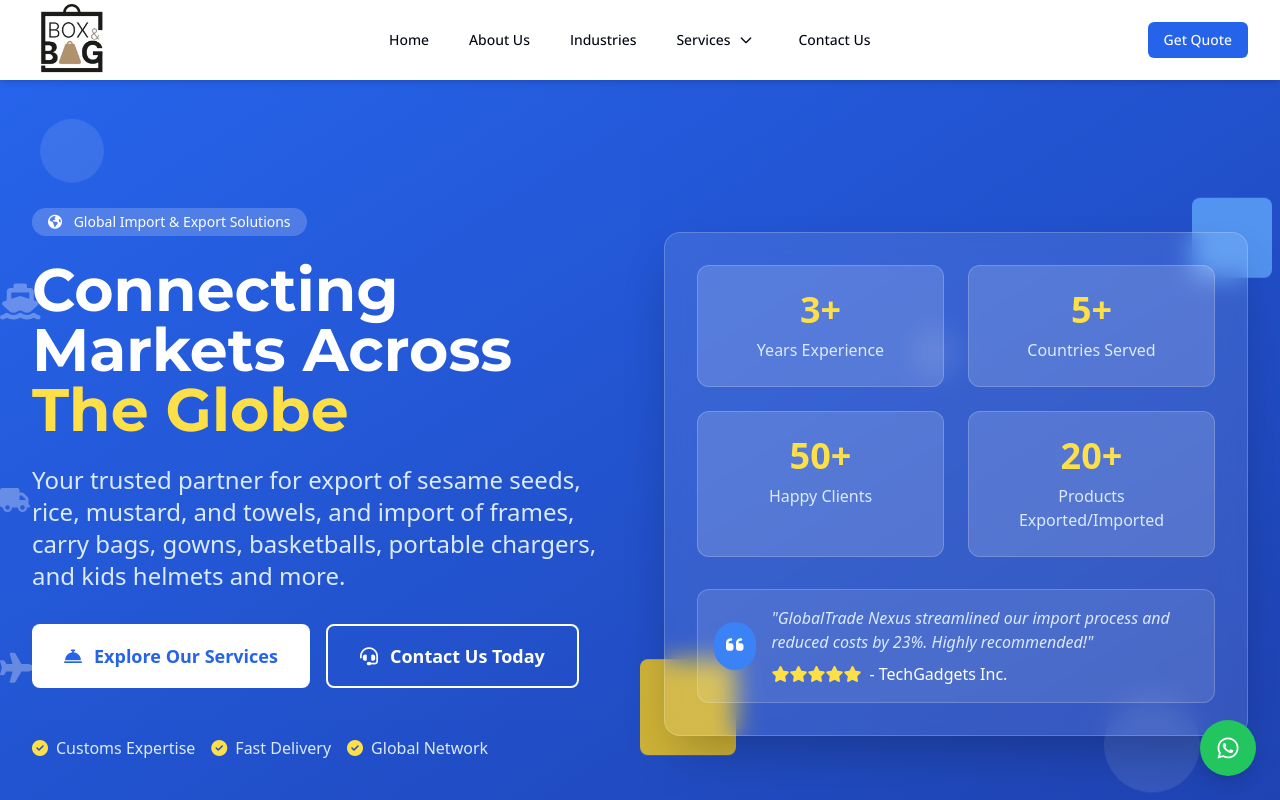
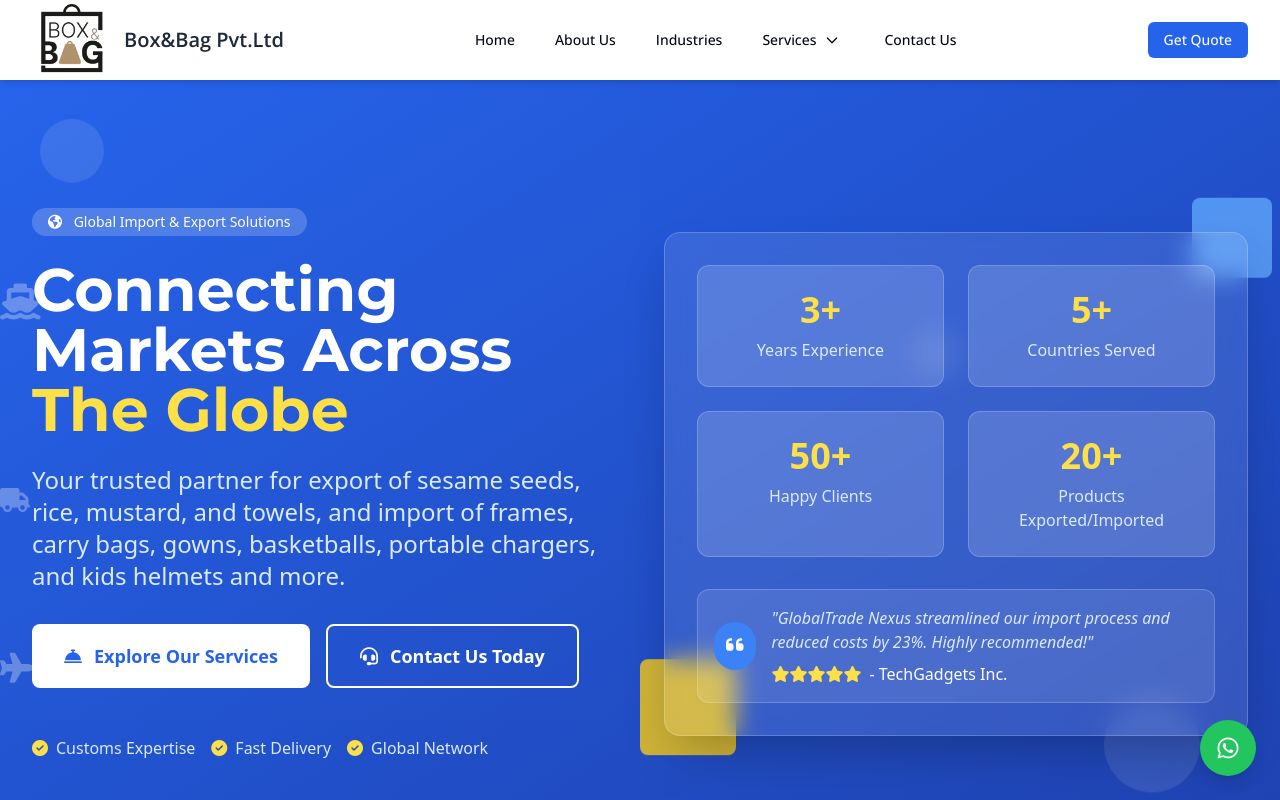
Before and after one commit to Zafar9708/basicandmore, a Next.js app: page / in a window 1280 px wide. Built offline with nearby package versions, Linux system fonts and the light colour scheme.

Commit message:
name changes

```diff
--- a/src/components/Navbar.js
+++ b/src/components/Navbar.js
@@ -62,13 +62,16 @@ export default function Navbar() {
               <div className="h-20 w-20 relative">
                 <Image
                   src="/Box&Bag.png" // Path to your logo in the public folder
-                  alt="TradeNexus Logo"
+                  alt="Box&Bag Logo"
                   fill
                   className="object-contain"
                 />
               </div>
-              {/* <span className="ml-2 text-xl font-semibold text-gray-800">TradeNexus</span> */}
+              <span className="ml-3 text-lg sm:text-xl font-semibold text-gray-800 whitespace-nowrap">
+                Box&Bag Pvt.Ltd
+              </span>
             </Link>
+
           </div>
 
           {/* Middle with navigation items */}
```
